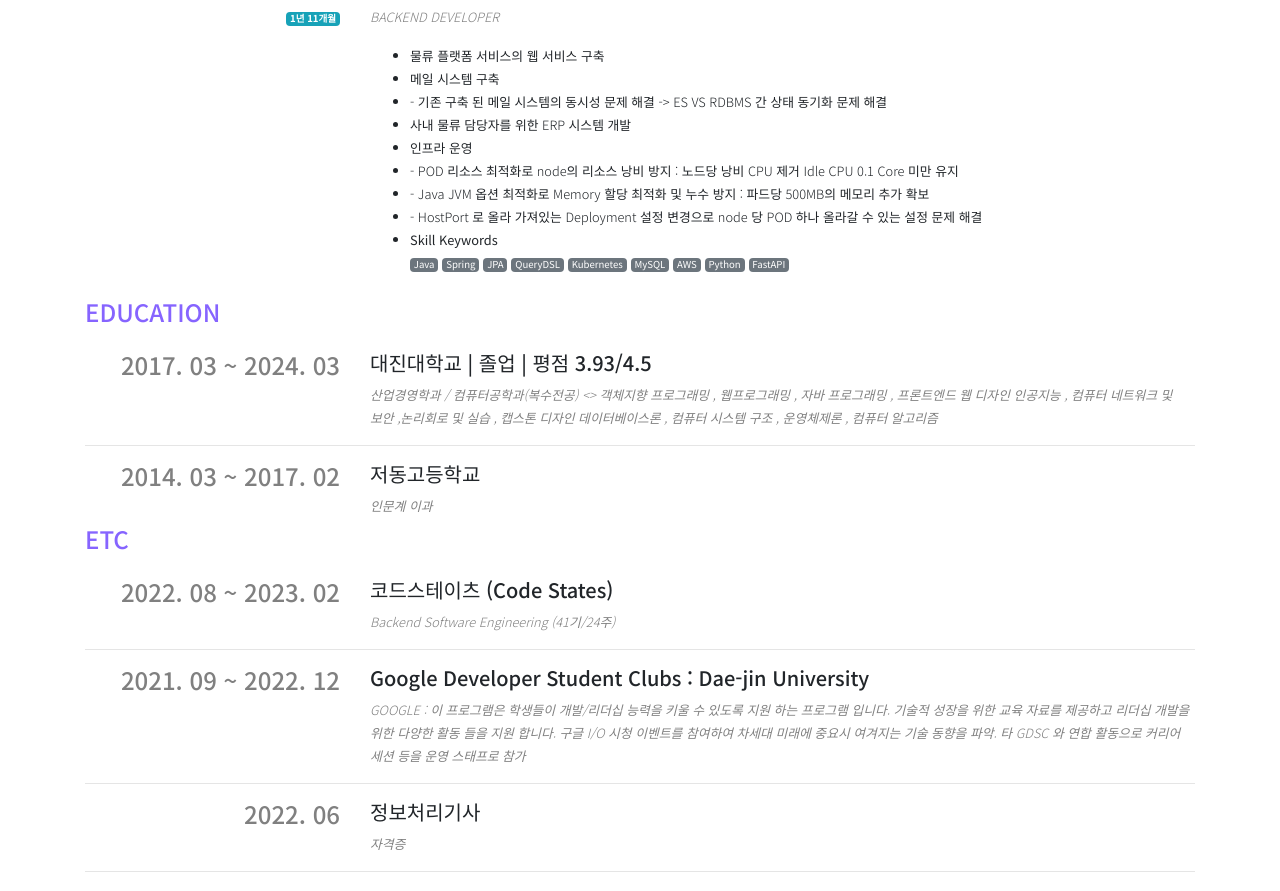
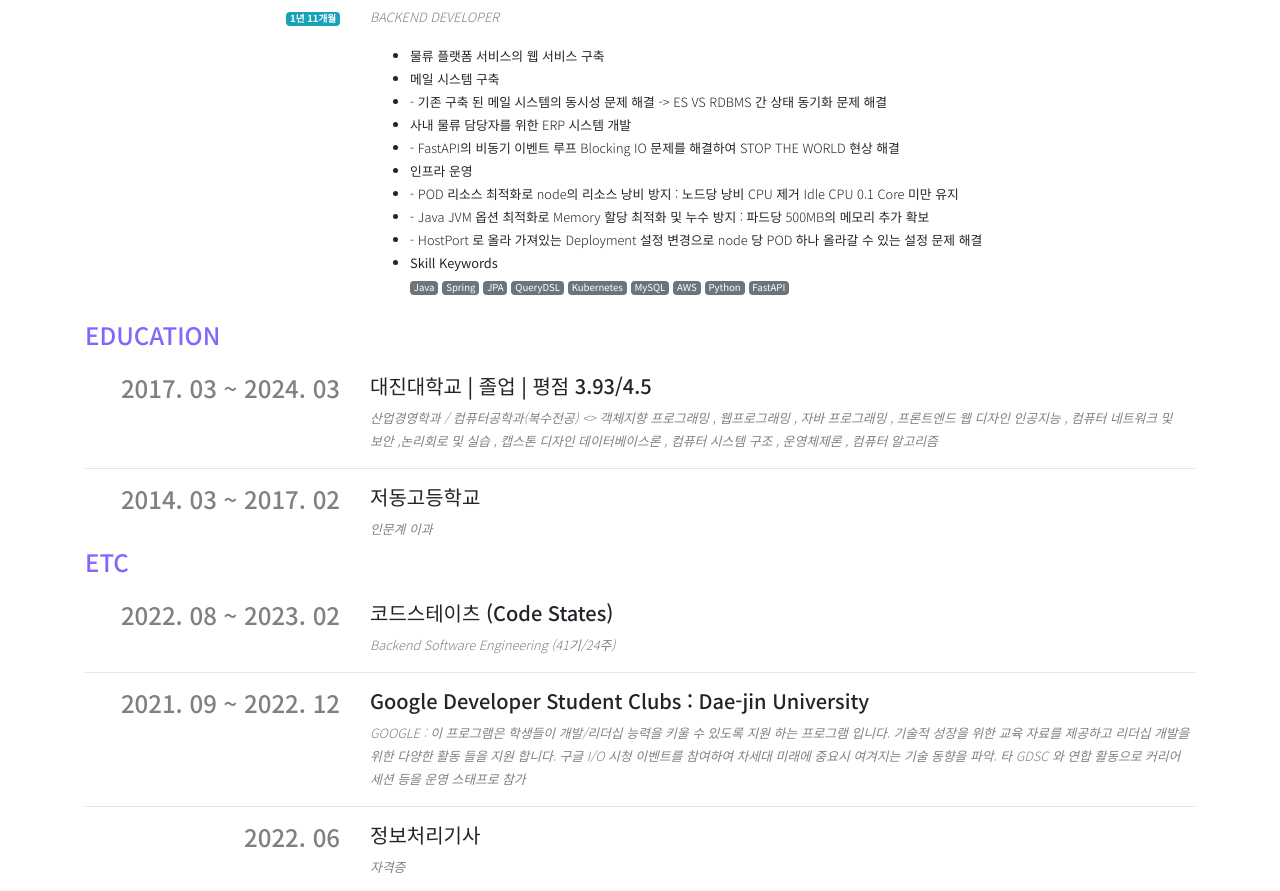
Before and after one commit to gudcks0305/resume-nextjs, a Next.js app: page / in a window 1280 px wide. Shown: the part 4320-5211 px from the top of the page. Built offline with nearby package versions, Linux system fonts and the light colour scheme.

Commit message:
update : print pdf

```diff
--- a/payload/experience.ts
+++ b/payload/experience.ts
@@ -14,6 +14,7 @@ const experience: IExperience.Payload = {
         '메일 시스템 구축',
         '- 기존 구축 된 메일 시스템의  동시성 문제 해결  -> ES VS RDBMS 간 상태 동기화 문제 해결',
         '사내 물류 담당자를 위한 ERP 시스템 개발',
+        '- FastAPI의 비동기 이벤트 루프 Blocking IO 문제를 해결하여 STOP THE WORLD 현상 해결',
         '인프라 운영',
         '- POD 리소스 최적화로 node의 리소스 낭비 방지 : 노드당 낭비 CPU 제거 Idle CPU 0.1 Core 미만 유지',
         '- Java JVM 옵션 최적화로 Memory 할당 최적화 및 누수 방지 : 파드당 500MB의 메모리 추가 확보',
```
